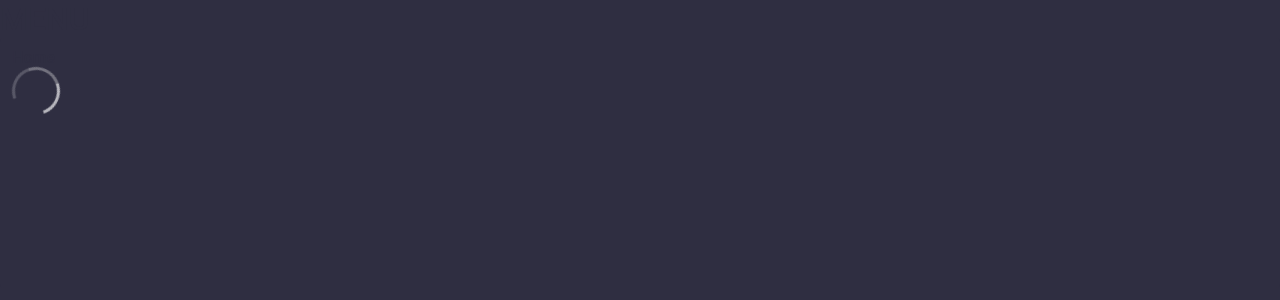
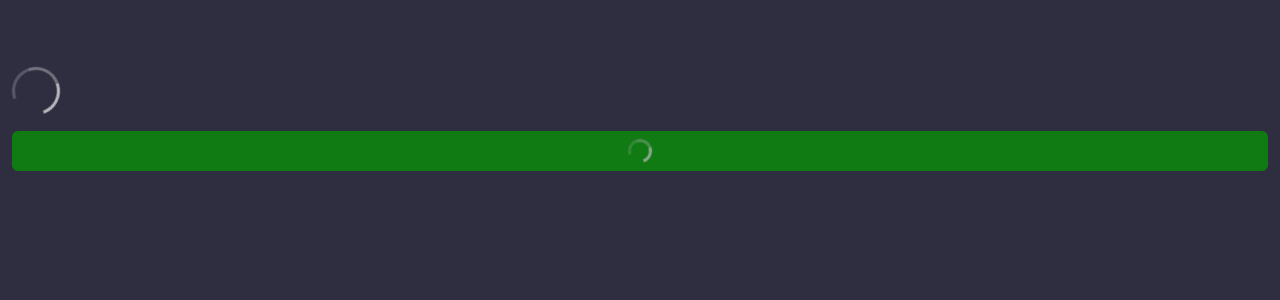
Before and after one commit to AlanDeveloperEX/mini_ecommerce, a React (Vite) app in the folder frontend/: page / in a window 1280 px wide. Shown: the top 300 px of the page. Built offline with nearby package versions, Linux system fonts and the light colour scheme.

Commit message:
feat:(atoms components) add button component

```diff
--- /dev/null
+++ b/frontend/src/components/Atoms/Button/index.tsx
@@ -0,0 +1,31 @@
+import React, { ButtonHTMLAttributes } from "react";
+import Loading from "../Loading";
+import { Container } from "./styles";
+
+type ButtonProps = ButtonHTMLAttributes<HTMLButtonElement> & {
+  loading?: boolean;
+  enabled?: boolean;
+  customStyle?: string;
+};
+
+const Button: React.FC<ButtonProps> = ({
+  children,
+  loading = true,
+  customStyle = "green",
+  enabled = true,
+  ...rest
+}) => {
+  return (
+    <Container
+      type="button"
+      enabled={enabled}
+      customStyle={customStyle}
+      disabled={loading}
+      {...rest}
+    >
+      {loading ? <Loading size={1.5} /> : children}
+    </Container>
+  );
+};
+
+export default Button;
--- /dev/null
+++ b/frontend/src/components/Atoms/Button/styles.ts
@@ -0,0 +1,57 @@
+import styled, { css } from "styled-components";
+
+interface ContainerProps {
+  enabled?: boolean;
+  customStyle?: string;
+}
+
+export const Container = styled.button<ContainerProps>`
+  ${({ theme, customStyle }) => css`
+    background: ${theme.colors.background_btn};
+    color: ${theme.colors.default_white};
+
+    &:hover {
+      background: ${theme.colors.background_btn_act};
+      cursor: pointer;
+    }
+
+    ${customStyle === "green" &&
+    css`
+      background: #039b00;
+    `}
+  `}
+
+  display: flex;
+  justify-content: center;
+  align-items: center;
+
+  border: none;
+  border-radius: 6px;
+
+  height: 40px;
+  width: 100%;
+
+  padding: 0 16px;
+  margin-top: 16px;
+  transition: background-color 0.2s;
+
+  font-size: 14px;
+
+  &:disabled {
+    opacity: 0.7;
+    pointer-events: none;
+  }
+
+  ${(props) =>
+    props.enabled === false &&
+    css`
+      opacity: 0.4;
+      pointer-events: none;
+    `}
+
+  ${(props) =>
+    props.customStyle === "green" &&
+    css`
+      background: #039b00;
+    `}
+`;
--- a/frontend/src/global/styles/theme.ts
+++ b/frontend/src/global/styles/theme.ts
@@ -3,7 +3,7 @@ export default {
     default_white: "#fff",
     default_text: "#2F2E41",
     default_background: "#2F2E41",
-    background_btn: "#2F2E41",
+    background_btn: "#009EDD",
     background_btn_act: "#039B00",
   },
   shape: {
--- a/frontend/src/pages/Home/index.tsx
+++ b/frontend/src/pages/Home/index.tsx
@@ -1,3 +1,4 @@
+import Button from "../../components/Atoms/Button";
 import Loading from "../../components/Atoms/Loading";
 import { DefaultLayout } from "../_layout/DefaultLayout";
 import * as S from "./styles";
@@ -8,6 +9,7 @@ const Home = () => {
       <S.MainContainer>
         <p>Home</p>
         <Loading />
+        <Button>Teste</Button>
       </S.MainContainer>
     </DefaultLayout>
   );
```
